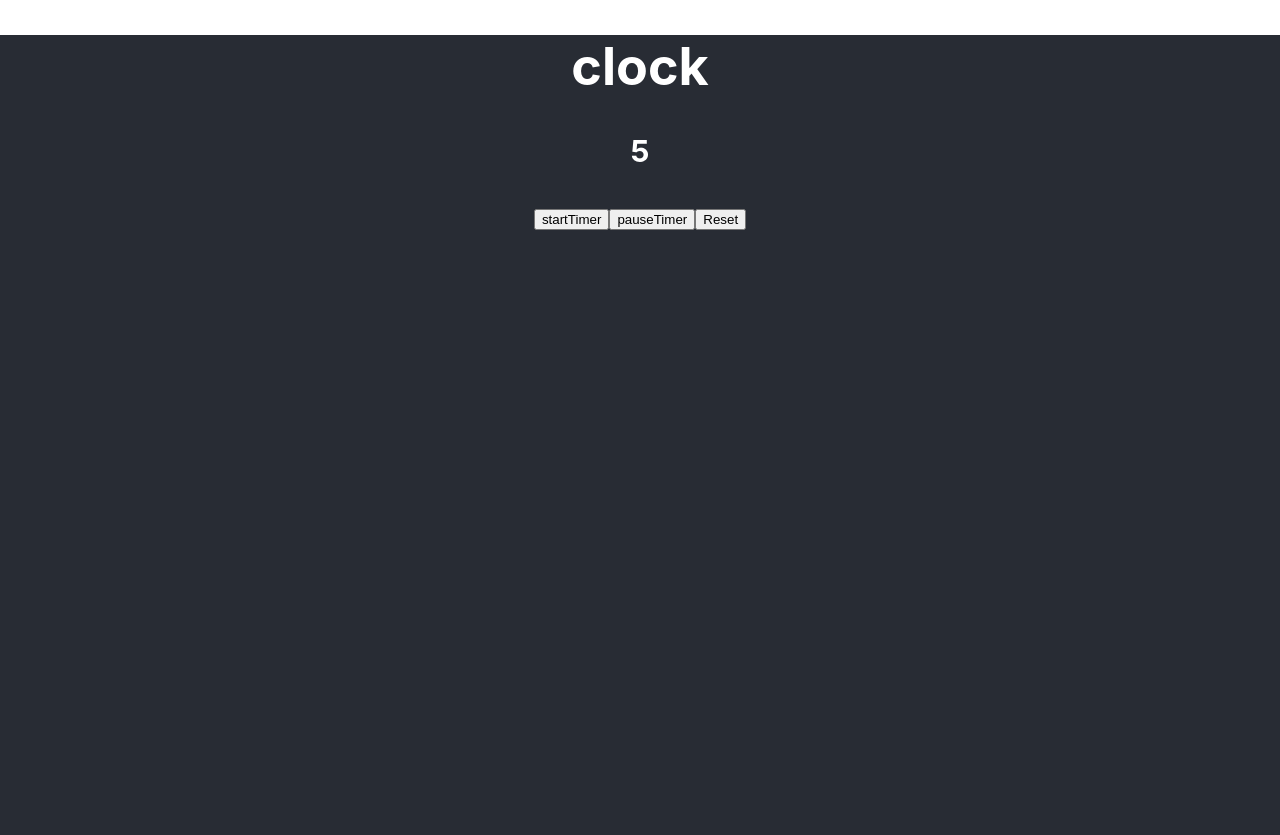
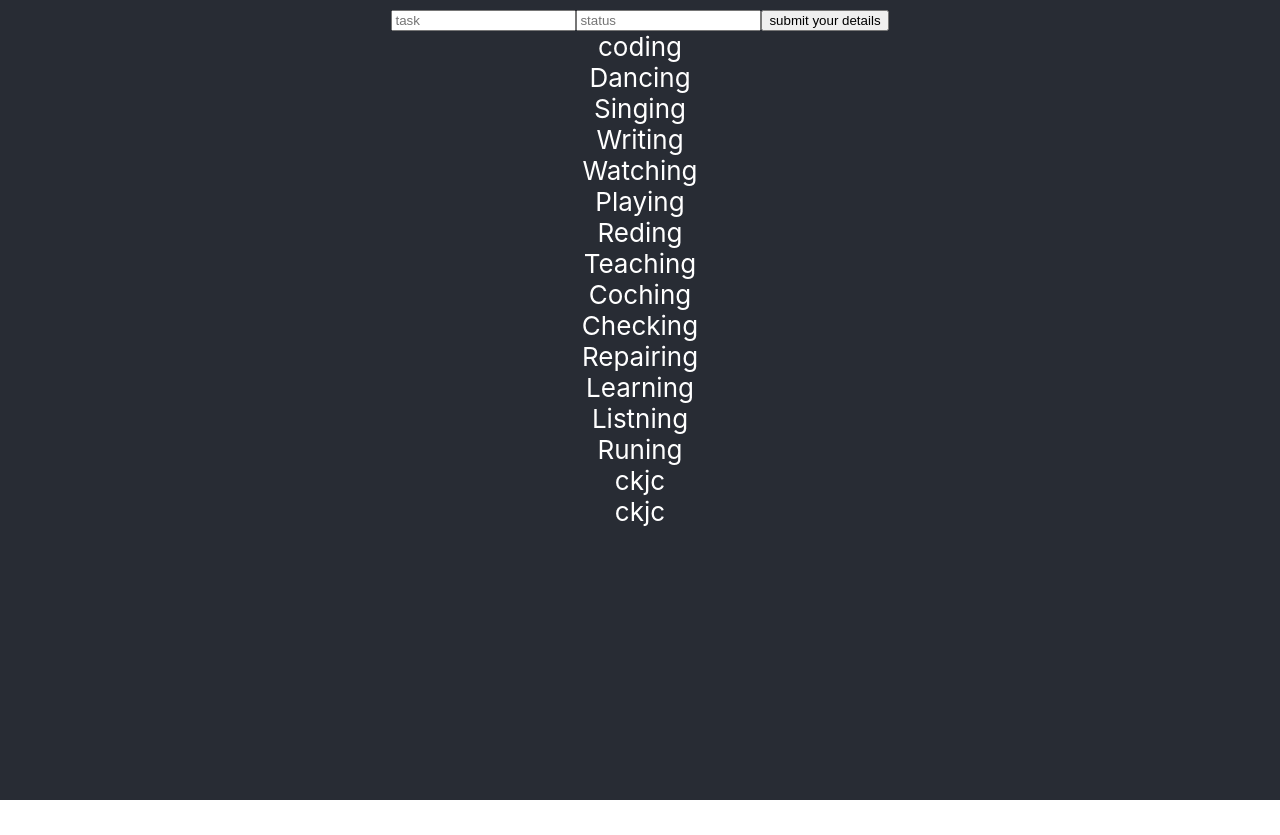
Before and after one commit to 12NikhilKumar/react, a React (Create React App) app: page / in a window 1280 px wide. After the commit the page ends 800 px from the top, so only its background shows below. Built offline with nearby package versions, Linux system fonts and the light colour scheme; data requests are answered from the project's data file.

Commit message:
json serer in react

```diff
--- /dev/null
+++ b/db.json
@@ -0,0 +1,70 @@
+{
+  "Tasks": [
+    {
+      "Task": "coding",
+      "Status": "unactive"
+    },
+    {
+      "Task": "Dancing",
+      "Status": "unactive"
+    },
+    {
+      "Task": "Singing",
+      "Status": "unactive"
+    },
+    {
+      "Task": "Writing",
+      "Status": "unactive"
+    },
+    {
+      "Task": "Watching",
+      "Status": "unactive"
+    },
+    {
+      "Task": "Playing",
+      "Status": "unactive"
+    },
+    {
+      "Task": "Reding",
+      "Status": "unactive"
+    },
+    {
+      "Task": "Teaching",
+      "Status": "active"
+    },
+    {
+      "Task": "Coching",
+      "Status": "active"
+    },
+    {
+      "Task": "Checking",
+      "Status": "active"
+    },
+    {
+      "Task": "Repairing",
+      "Status": "active"
+    },
+    {
+      "Task": "Learning",
+      "Status": "active"
+    },
+    {
+      "Task": "Listning",
+      "Status": "active"
+    },
+    {
+      "Task": "Runing",
+      "Status": "active"
+    },
+    {
+      "id": 1,
+      "Task": "ckjc",
+      "Status": "ncmcn"
+    },
+    {
+      "id": 2,
+      "Task": "ckjc",
+      "Status": "ncmcn"
+    }
+  ]
+}
--- a/package.json
+++ b/package.json
@@ -6,6 +6,7 @@
     "@testing-library/jest-dom": "^5.15.0",
     "@testing-library/react": "^11.2.7",
     "@testing-library/user-event": "^12.8.3",
+    "json-server": "^0.17.0",
     "react": "^17.0.2",
     "react-dom": "^17.0.2",
     "react-scripts": "4.0.3",
@@ -15,7 +16,8 @@
     "start": "react-scripts start",
     "build": "react-scripts build",
     "test": "react-scripts test",
-    "eject": "react-scripts eject"
+    "eject": "react-scripts eject",
+    "jsonServer": "json-server --watch db.json"
   },
   "eslintConfig": {
     "extends": [
--- a/src/App.js
+++ b/src/App.js
@@ -1,9 +1,9 @@
 import './App.css';
-import Clock from './Component5/clock';
+import Todo from './Component6/todo';
 function App() {
   return (
     <div className = "App App-header">
-     <Clock start={5} end={10}/>
+     <Todo/>
     </div>
   );
 }
--- /dev/null
+++ b/src/Component6/todo.js
@@ -0,0 +1,42 @@
+import {useState,useEffect} from "react";
+import Todoinput from "./todoinput";
+const Todo = ()=>{
+    const [todo,setTodo] = useState([]);
+    const [post,setPost] = useState([]);
+    const onPost = ({Task,Status}) => {
+        const payload = {
+            id: post.length+1,
+            Task,
+            Status
+        }
+        setPost([...post,payload])
+            return fetch(`http://localhost:3000/Tasks`,{
+                method: 'POST',
+                headers: {'Content-Type': 'application/json'},
+                body: JSON.stringify(payload)
+            })
+            .then((res)=>res.json())
+            .catch((err)=>{
+                console.error(err);
+            });
+    };
+    useEffect(()=>{
+        return fetch("http://localhost:3000/Tasks")
+        .then((res)=>res.json())
+        .then((res)=>{
+            setTodo(res);
+        })
+        .catch((err)=>{
+            console.error(err);
+        });
+    },[])
+    return (
+        <>
+            <Todoinput onTaskCreate={onPost}/>
+            {todo.map((Tasks)=>(
+                <div>{Tasks.Task}</div>
+            ))}
+        </>
+    )
+};
+export default Todo;
--- /dev/null
+++ b/src/Component6/todoinput.js
@@ -0,0 +1,24 @@
+import {useState} from 'react';
+const Todoinput = ({onTaskCreate}) => {
+    const [input,setInput] = useState({
+        Task:"",
+        Status:""
+    });
+    const handleChange = (e) => {
+        setInput({
+            ...input,
+            [e.target.name]: e.target.value
+        })
+    }
+    const handleClick = () => {
+        onTaskCreate(input)
+    }
+    return (
+        <>
+            <input type="text" placeholder="task" name="Task" value={input.Task} onChange={handleChange}/>
+            <input type="text" placeholder="status" name="Status" value={input.Status} onChange={handleChange}/>
+            <button onClick={handleClick}>submit your details</button>
+        </>
+    )
+}
+export default Todoinput;
```
Also changed, not shown: src/Component1/db.json (deleted, +0 -198 lines), 1 other file (tests, documents, lock files or other folders).
